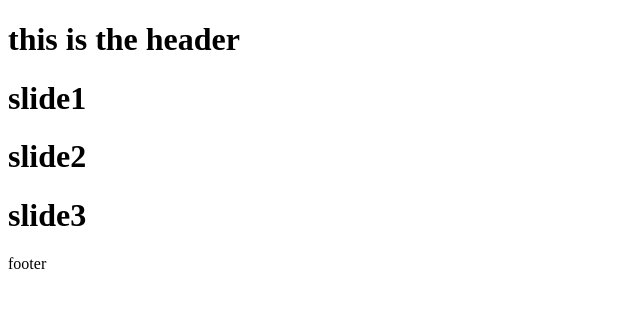
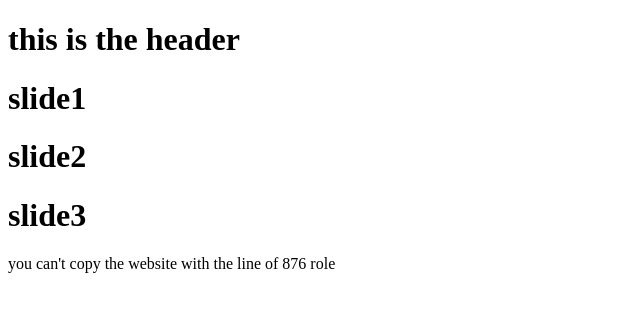
Before and after one commit to Alibayat7979/git, a plain HTML site: page index.html in a window 1280 px wide. Shown: the whole page, without its empty margins (0-640 px from the left). Drawn offline with Linux system fonts and the light colour scheme.

Commit message:
footer text change

```diff
--- a/index.html
+++ b/index.html
@@ -15,7 +15,7 @@
         <h1>slide3</h1>
     </div>
     <footer>
-        footer
+        you can't copy the website with the line of 876 role
     </footer>
 </body>
 </html>
```
